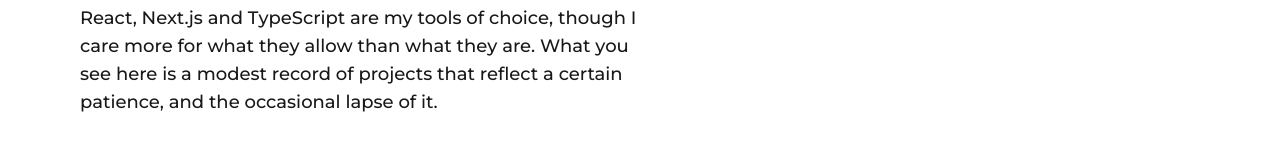
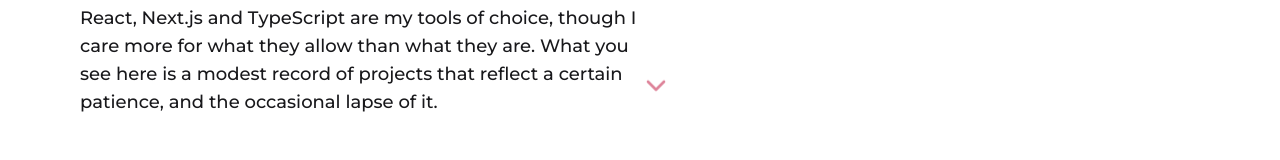
Before and after one commit to drunkpegasus/HireMeMaybe, a Next.js app: page /about in a window 1280 px wide. Shown: the part 564-724 px from the top of the page. Built offline with nearby package versions, Linux system fonts and the light colour scheme.

Commit message:
animate icon

```diff
--- a/src/components/about-hero.tsx
+++ b/src/components/about-hero.tsx
@@ -1,8 +1,9 @@
-import { AnimatePresence } from "framer-motion";
+import { AnimatePresence, motion } from "framer-motion";
 import FadeUp from "@/animation/fade-up";
+import { ChevronDown } from "lucide-react";
 export default function AboutHero() {
   return (
-    <div className="mx-auto mt-0 flex max-w-7xl flex-col items-center gap-6 px-6 pt-20 text-center sm:px-14 md:mt-20 md:px-20 lg:mt-0 lg:flex-row lg:text-left">
+    <div className="relative mx-auto mt-0 flex max-w-7xl flex-col items-center gap-6 px-6 pt-20 text-center sm:px-14 md:mt-20 md:px-20 lg:mt-0 lg:flex-row lg:text-left">
       {/* <div className="w-full sm:w-1/2 md:w-2/3 lg:inline-block lg:h-full lg:w-1/2">
         <AnimatePresence>
           <FadeUp key="hero-image" duration={0.6}>
@@ -43,6 +44,20 @@
           </FadeUp>
         </AnimatePresence>
       </div>
+      <motion.div
+        className="absolute bottom-4 left-1/2 hidden -translate-x-1/2 text-accent opacity-50 lg:block"
+        animate={{
+          y: [0, 10, 0], // Bounces down and back up
+          opacity: [0.6, 0.1, 0.6], // Pulses opacity
+        }}
+        transition={{
+          duration: 2.0,
+          repeat: Infinity,
+          ease: "easeInOut",
+        }}
+      >
+        <ChevronDown className="h-8 w-8" />
+      </motion.div>
     </div>
   );
 }
```
